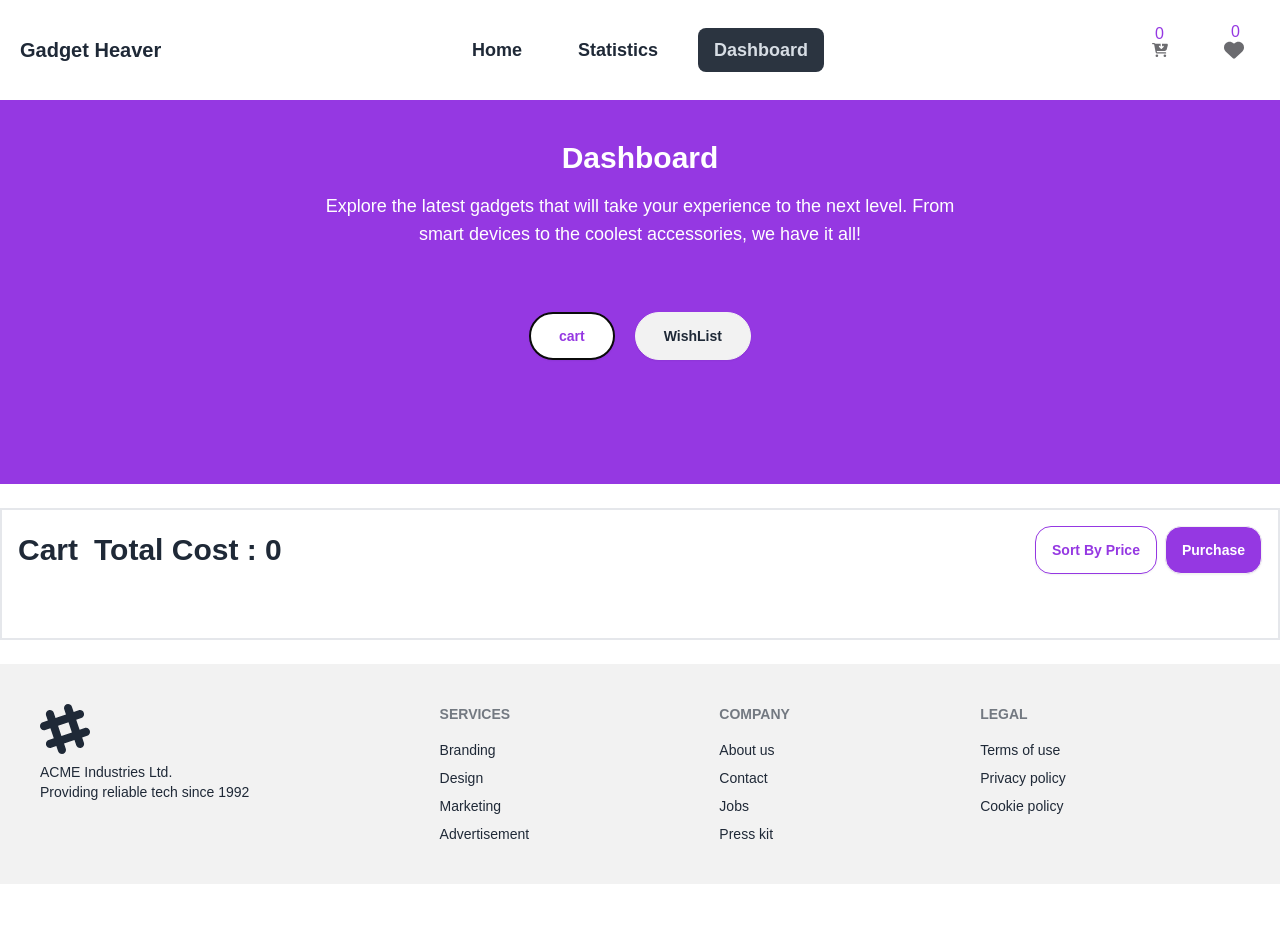
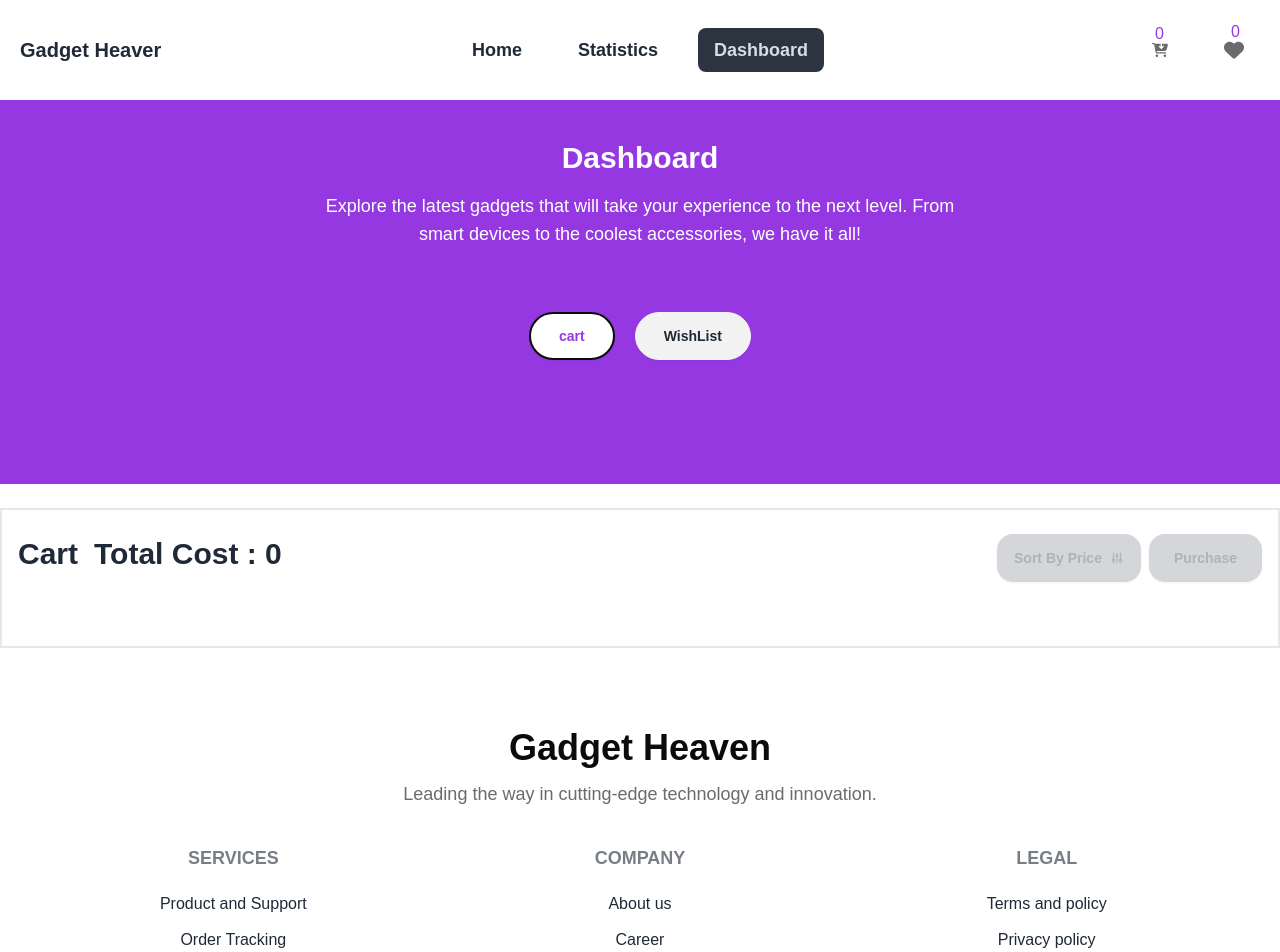
Before and after one commit to ABUNAYEM7/Gadget-Heaven, a React (Vite) app: page /Dashboard/CartDashboard in a window 1280 px wide. Shown: the top 952 px of the page. Before the commit the page ends 884 px from the top, so only its background shows below. Built offline with nearby package versions, Linux system fonts and the light colour scheme.

Commit message:
Add Sorting

```diff
--- a/package.json
+++ b/package.json
@@ -17,7 +17,6 @@
     "react-dom": "^18.3.1",
     "react-icons": "^5.3.0",
     "react-router-dom": "^6.27.0",
-    "react-toastify": "^10.0.6",
     "sort-by": "^1.2.0"
   },
   "devDependencies": {
--- a/src/Utility/CartContext.jsx
+++ b/src/Utility/CartContext.jsx
@@ -1,5 +1,5 @@
-import { Children, createContext, useContext, useEffect, useState } from "react";
-import { getStoredProducts, getStoredWhishList, setProducts, setWishList } from "./utility";
+import { createContext, useContext, useEffect, useState } from "react";
+import { getStoredProducts, getStoredWhishList, removeProduct, removeWishList, reset, setProducts, setWishList } from "./utility";
 
 const CartContext = createContext()
 
@@ -16,6 +16,25 @@ const CartProvider =({children})=>{
         setWishList(id)
         setWishListItems(getStoredWhishList())
     }
+    // remove-product-from-wishList
+    const removedWishListItems =(id)=>{
+        removeWishList(id)
+        setWishListItems(getStoredWhishList())
+    }
+
+    // remove-product-from-cart
+    const removedProducts =(id)=>{
+        removeProduct(id)
+        setCartItems(getStoredProducts())
+    }
+
+
+    // reset-function
+    const resetAll =()=>{
+        reset()
+        setCartItems(getStoredProducts())
+    }
+
 
     useEffect(()=>{
         localStorage.setItem('products', JSON.stringify(cartItems))
@@ -23,7 +42,17 @@ const CartProvider =({children})=>{
     },[cartItems,wishListItems])
 
     return (
-        <CartContext.Provider value={{addToCart,cartItems,addToWishList,wishListItems}}>
+        <CartContext.Provider value={{
+            addToCart,
+            cartItems,
+            addToWishList,
+            wishListItems,
+            removedWishListItems,
+            removedProducts,
+            setWishListItems,
+            setCartItems,
+            resetAll
+            }}>
             {children}
         </CartContext.Provider>
     )
--- a/src/components/CartDashboard.jsx
+++ b/src/components/CartDashboard.jsx
@@ -1,71 +1,165 @@
-import React, { useEffect, useState } from 'react'
-import { useCart } from '../Utility/CartContext'
+import React, { useEffect, useState } from "react";
+import { useCart } from "../Utility/CartContext";
 import { IoTrashBinSharp } from "react-icons/io5";
-import { useLoaderData } from 'react-router-dom'
+import { useLoaderData, useNavigate } from "react-router-dom";
+import { HiOutlineAdjustments } from "react-icons/hi";
+import checkMark from '../assets/Group.png'
 
 const CartDashboard = () => {
-    const [storedCart,setStoreCart] = useState([])
-    const {cartItems} =  useCart()
-    const data = useLoaderData()
+  const [storedCart, setStoreCart] = useState([]);
+  const [price, setPrice] = useState(0);
+  const [sorted, setSorted] = useState(false);
+  const { cartItems, removedProducts,resetAll } = useCart();
+  const data = useLoaderData();
+  const navigate = useNavigate()
 
-    useEffect(()=>{
-        const storedCart = [...data].filter(element=> cartItems.includes(element.id))
-        setStoreCart(storedCart)
-    },[])
+  useEffect(() => {
+    // filter-existingData
+    const storedCart = [...data].filter((element) =>
+      cartItems.includes(element.id)
+    );
+    setStoreCart(storedCart);
+    // calculate-price
+    const totalPrice = storedCart.reduce(
+      (pre, element) => pre + parseInt(element.price),
+      0
+    );
+    setPrice(totalPrice);
+  }, [cartItems, data]);
+
+
+  // sortClickHandler
+  const sortClickHandler = () => {
+    const sort = [...storedCart].sort((a, b) => b.price - a.price);
+    setStoreCart(sort);
+    setSorted(true);
+  };
+
+
+  // remove product from cart
+  const removeProductHandler = (id) => {
+    // removeItem-function
+    removedProducts(id);
+
+    // update-storedCart
+    const updatedProduct = storedCart.filter((element) => element.id !== id);
+    setStoreCart(updatedProduct);
+
+    // calculate-price
+    const removeItem = storedCart.find((element) => element.id === id);
+    const itemPrice = parseInt(removeItem.price);
+    setPrice(price - itemPrice);
+
+  };
+
+
+  //purchaseClickHandler
+  const purchaseClickHandler = () => {
+    purchaseModal.showModal()
+  };
+
+  // modalCloseHandler
+  const modalCloseHandler=(e)=>{
+    e.preventDefault()
+    resetAll()
+    setStoreCart([])
+    setPrice(0)
+    setSorted(false)
+    navigate('/')
+  }
+
+
   return (
-    <div className='max-w-screen-xl mx-auto my-6 md:p-4 border-2'>
+    <div className="max-w-screen-xl mx-auto my-6 md:p-4 border-2">
       {/* button-container */}
-      <div className='flex flex-col md:flex-row items-center md:justify-between  gap-4 '>
+      <div className="flex flex-col md:flex-row items-center md:justify-between  gap-4 ">
         <div>
-            <h3 className='text-3xl font-bold'>Cart</h3>
+          <h3 className="text-3xl font-bold">Cart</h3>
         </div>
-            <div className='flex items-center justify-between gap-2 w-full'>
-                <h3 className='text-3xl font-bold'>Total Cost : 0</h3>
-               <div className='space-x-2'>
-               <button className='btn bg-transparent text-highlight border-highlight rounded-2xl'>
-                Sort By Price
+        <div className="flex items-center justify-between gap-2 w-full">
+          <h3 className="text-xl font-semibold md:text-3xl md:font-bold">Total Cost : {price}</h3>
+          <div className="space-x-2 space-y-2">
+            <button
+              disabled={storedCart.length <= 1}
+              onClick={() => sortClickHandler()}
+              className="btn bg-transparent text-highlight border-highlight rounded-2xl"
+            >
+              {sorted ? "Sorted By Price" : "Sort By Price"}
+              <HiOutlineAdjustments />
             </button>
-                <button className='btn md:px-4 bg-highlight text-white hover:text-highlight rounded-2xl'>
+            <button
+              onClick={purchaseClickHandler}
+              disabled={storedCart.length <= 0}
+              className="btn px-6 bg-highlight text-white hover:text-highlight rounded-2xl"
+            >
               Purchase
             </button>
           </div>
         </div>
       </div>
       {/* cards-container */}
-      <div className='flex flex-col gap-5 my-6'>
-        {storedCart.map(cart=>
+      <div className="flex flex-col gap-5 my-6">
+        {storedCart.map((cart) => (
           <div
             key={cart.id}
-             className='flex md:flex-row flex-col  justify-between items-center gap-5 p-4 shadow-2xl'
+            className="flex md:flex-row flex-col  justify-between items-center gap-5 p-4 shadow-2xl"
           >
             {/* card-info-container */}
-                <div className='flex md:flex-row flex-col items-center gap-2'>
-                        <div className='w-40 h-40 '>
-                            <img className='w-full rounded-xl' src={cart.image} alt={cart.title}/>
+            <div className="flex md:flex-row flex-col items-center gap-2">
+              <div className="w-40 h-40 ">
+                <img
+                  className="w-full rounded-xl"
+                  src={cart.image}
+                  alt={cart.title}
+                />
               </div>
-                        <div className='space-y-3 flex flex-col items-center md:items-start'>
-                            <h3 className='text-2xl font-bold text-dark1'>
-                            {cart.title}
-                            </h3>
-                            <p className='font-medium text-secondary w-2/3 text-center md:text-start'>
+              <div className="space-y-3 flex flex-col items-center md:items-start">
+                <h3 className="text-2xl font-bold text-dark1">{cart.title}</h3>
+                <p className="font-medium text-secondary w-2/3 text-center md:text-start">
                   {cart.description}
                 </p>
-                            <p className='text-xl font-medium text-secondary'>
+                <p className="text-xl font-medium text-secondary">
                   Price : {cart.price}$
                 </p>
               </div>
             </div>
             {/* button-container */}
             <div>
-                    <button className='btn btn-error text-white p-3 rounded-full'>
-                    <IoTrashBinSharp size={20}/>
+              <button
+                onClick={() => removeProductHandler(cart.id)}
+                className="btn btn-error text-white p-3 rounded-full"
+              >
+                <IoTrashBinSharp size={20} />
               </button>
             </div>
           </div>
-        )}
+        ))}
+      </div>
+      {/* modal-container */}
+      <dialog id="purchaseModal" className="modal modal-bottom sm:modal-middle">
+        <div className="modal-box flex flex-col items-center gap-3">
+          <div>
+            <img className="w-20 h-20" src={checkMark} alt="checkMark" />
+          </div>
+          <h3 className="font-bold text-xl">Payment Successfully</h3>
+          <p className="text-lg font-medium text-secondary">
+            Thanks For Purchasing
+          </p>
+          <p className="text-lg font-medium text-secondary">
+            Total : {price}$
+          </p>
+          <div className="modal-action flex items-center w-full justify-center ">
+            <form method="dialog " className="w-full">
+              {/* if there is a button in form, it will close the modal */}
+              <button
+              onClick={modalCloseHandler}
+               className="btn w-full">Close</button>
+            </form>
           </div>
         </div>
-  )
-}
+      </dialog>
+    </div>
+  );
+};
 
-export default CartDashboard
+export default CartDashboard;
--- a/src/components/DetailsFloat.jsx
+++ b/src/components/DetailsFloat.jsx
@@ -3,6 +3,7 @@ import { DataContext, ProductIdContext } from "./ProductDetails";
 import { FaStar ,FaRegStarHalfStroke,FaCartArrowDown, FaHeart} from "react-icons/fa6";
 import { getStoredProducts} from "../Utility/utility";
 import { useCart } from "../Utility/CartContext";
+
 
 
 const DetailsFloat = () => {
@@ -40,10 +41,12 @@ const DetailsFloat = () => {
   const cartClickHandler =(id)=>{
         addToCart(id)
         setAdded(true)
+        alert('Product Added To The Cart')
   }
   const wishListClickHandler =(id)=>{
         addToWishList(id)
         setWishListAdd(true)
+
   }
   return (
     <div className="md:relative lg:max-w-[1100px] lg:h-[350px]  mx-auto">
--- a/src/components/Footer.jsx
+++ b/src/components/Footer.jsx
@@ -1,46 +1,41 @@
 import React from "react";
+import { Link } from "react-router-dom";
 
 const Footer = () => {
   return (
-    <footer className="footer bg-base-200 text-base-content p-10">
-      <aside>
-        <svg
-          width="50"
-          height="50"
-          viewBox="0 0 24 24"
-          xmlns="http://www.w3.org/2000/svg"
-          fillRule="evenodd"
-          clipRule="evenodd"
-          className="fill-current"
-        >
-          <path d="M22.672 15.226l-2.432.811.841 2.515c.33 1.019-.209 2.127-1.23 2.456-1.15.325-2.148-.321-2.463-1.226l-.84-2.518-5.013 1.677.84 2.517c.391 1.203-.434 2.542-1.831 2.542-.88 0-1.601-.564-1.86-1.314l-.842-2.516-2.431.809c-1.135.328-2.145-.317-2.463-1.229-.329-1.018.211-2.127 1.231-2.456l2.432-.809-1.621-4.823-2.432.808c-1.355.384-2.558-.59-2.558-1.839 0-.817.509-1.582 1.327-1.846l2.433-.809-.842-2.515c-.33-1.02.211-2.129 1.232-2.458 1.02-.329 2.13.209 2.461 1.229l.842 2.515 5.011-1.677-.839-2.517c-.403-1.238.484-2.553 1.843-2.553.819 0 1.585.509 1.85 1.326l.841 2.517 2.431-.81c1.02-.33 2.131.211 2.461 1.229.332 1.018-.21 2.126-1.23 2.456l-2.433.809 1.622 4.823 2.433-.809c1.242-.401 2.557.484 2.557 1.838 0 .819-.51 1.583-1.328 1.847m-8.992-6.428l-5.01 1.675 1.619 4.828 5.011-1.674-1.62-4.829z"></path>
-        </svg>
-        <p>
-          ACME Industries Ltd.
-          <br />
-          Providing reliable tech since 1992
-        </p>
+    <footer className="footer flex p-10 max-w-screen-xl mx-auto">
+     <div className="flex flex-col items-center justify-center gap-5 w-full">
+     <div className="my-4">
+     <aside  className="space-y-3">
+        <h3 className="text-4xl font-bold text-center text-primary">
+        Gadget Heaven
+        </h3>
+        <p className="text-lg font-medium text-secondary text-center">
+          Leading the way in cutting-edge technology and innovation.</p>
       </aside>
-      <nav>
-        <h6 className="footer-title">Services</h6>
-        <a className="link link-hover">Branding</a>
-        <a className="link link-hover">Design</a>
-        <a className="link link-hover">Marketing</a>
-        <a className="link link-hover">Advertisement</a>
+     </div>
+     <div className="grid grid-cols-1 md:grid-cols-2 lg:grid-cols-3 gap-5 justify-items-center w-full">
+     <nav className="flex flex-col space-y-3 items-center">
+        <h6 className="footer-title text-lg font-bold">Services</h6>
+        <Link className="link link-hover text-base">Product and Support</Link>
+        <Link className="link link-hover text-base">Order Tracking</Link>
+        <Link className="link link-hover text-base">Shipment</Link>
+        <Link className="link link-hover text-base">Delivery</Link>
       </nav>
-      <nav>
-        <h6 className="footer-title">Company</h6>
-        <a className="link link-hover">About us</a>
-        <a className="link link-hover">Contact</a>
-        <a className="link link-hover">Jobs</a>
-        <a className="link link-hover">Press kit</a>
+      <nav className="flex flex-col space-y-3 items-center">
+        <h6 className="footer-title text-lg font-bold">Company</h6>
+        <Link className="link link-hover text-base">About us</Link>
+        <Link className="link link-hover text-base">Career</Link>
+        <Link className="link link-hover text-base">Contact</Link>
       </nav>
-      <nav>
-        <h6 className="footer-title">Legal</h6>
-        <a className="link link-hover">Terms of use</a>
-        <a className="link link-hover">Privacy policy</a>
-        <a className="link link-hover">Cookie policy</a>
+      <nav className="flex flex-col space-y-3 items-center">
+        <h6 className="footer-title text-lg font-bold">Legal</h6>
+        <Link className="link link-hover text-base">Terms and policy </Link>
+        <Link className="link link-hover text-base">Privacy policy</Link>
+        <Link className="link link-hover text-base">Cookie policy</Link>
       </nav>
+     </div>
+     </div>
     </footer>
   );
 };
--- a/src/components/Navbar.jsx
+++ b/src/components/Navbar.jsx
@@ -1,25 +1,47 @@
-import { Link, NavLink, useLocation, } from "react-router-dom";
+import { Link, NavLink, useLocation } from "react-router-dom";
 import { FaCartArrowDown, FaHeart } from "react-icons/fa6";
 import { useCart } from "../Utility/CartContext";
 
 const Navbar = () => {
-  const {pathname} = useLocation()
+  const { pathname } = useLocation();
   const links = (
     <>
       <li>
-        <NavLink className='text-sm font-medium  md:text-lg md:font-bold duration-300' to={"/"}>Home</NavLink>
+        <NavLink
+          className="text-sm font-medium  md:text-lg md:font-bold duration-300"
+          to={"/"}
+        >
+          Home
+        </NavLink>
       </li>
       <li>
-        <NavLink className='text-sm font-medium  md:text-lg md:font-bold'  to={"/Statistics"}>Statistics</NavLink>
+        <NavLink
+          className="text-sm font-medium  md:text-lg md:font-bold"
+          to={"/Statistics"}
+        >
+          Statistics
+        </NavLink>
       </li>
       <li>
-        <NavLink className='text-sm font-medium  md:text-lg md:font-bold'  to={"/Dashboard"}>Dashboard</NavLink>
+        <NavLink
+          className="text-sm font-medium  md:text-lg md:font-bold"
+          to={"/Dashboard"}
+        >
+          Dashboard
+        </NavLink>
       </li>
     </>
   );
-  const {cartItems,wishListItems} = useCart()
+  const logInClickHandler = () => {
+    console.log("hello");
+  };
+  const { cartItems, wishListItems } = useCart();
   return (
-    <div className={`max-w-screen-2xl mx-auto md:p-3   ${pathname == '/Home/All%20Products' && 'bg-highlight text-white'}`}>
+    <div
+      className={`max-w-screen-2xl mx-auto md:p-3   ${
+        pathname == "/Home/All%20Products" && "bg-highlight text-white"
+      }`}
+    >
       <div className="navbar max-w-screen-xl mx-auto">
         <div className="navbar-start">
           <div className="dropdown">
@@ -47,7 +69,12 @@ const Navbar = () => {
             </ul>
           </div>
           <div>
-            <Link to={'/'} className="text-lg font-medium md:text-xl md:font-bold ">Gadget Heaver</Link>
+            <Link
+              to={"/"}
+              className="text-lg font-medium md:text-xl md:font-bold "
+            >
+              Gadget Heaver
+            </Link>
           </div>
         </div>
         <div className="navbar-center hidden lg:flex">
@@ -55,18 +82,30 @@ const Navbar = () => {
         </div>
         <div className="navbar-end space-x-6">
           <NavLink
-            className={({isActive})=> `p-4  ${isActive? 'ring-4  ring-secondary' : ''} bg-white rounded-full text-secondary hover:ring-4 hover:ring-secondary relative`}
+            className={({ isActive }) =>
+              `p-4  ${
+                isActive ? "ring-4  ring-secondary" : ""
+              } bg-white rounded-full text-secondary hover:ring-4 hover:ring-secondary relative`
+            }
             to="/Cart"
           >
             <FaCartArrowDown size={16} />
-            <h3 className="absolute -top-1 right-5 text-highlight">{cartItems.length}</h3>
+            <h3 className="absolute -top-1 right-5 text-highlight">
+              {cartItems.length}
+            </h3>
           </NavLink>
           <NavLink
-            className={({isActive})=> `p-4 ${isActive? 'ring-4  ring-secondary' : ''} bg-white rounded-full text-secondary hover:ring-4 hover:ring-secondary relative`}
+            className={({ isActive }) =>
+              `p-4 ${
+                isActive ? "ring-4  ring-secondary" : ""
+              } bg-white rounded-full text-secondary hover:ring-4 hover:ring-secondary relative`
+            }
             to="/WishList"
           >
             <FaHeart size={20} />
-            <h3 className="absolute -top-1 right-5 text-highlight">{wishListItems.length}</h3>
+            <h3 className="absolute -top-1 right-5 text-highlight">
+              {wishListItems.length}
+            </h3>
           </NavLink>
         </div>
       </div>
--- a/src/components/WishListDashboard.jsx
+++ b/src/components/WishListDashboard.jsx
@@ -1,7 +1,68 @@
-import React from "react";
+import React, { useEffect, useState } from "react";
+import { useLoaderData } from "react-router-dom";
+import { useCart } from "../Utility/CartContext";
+import { IoTrashBinSharp } from "react-icons/io5";
 
 const WishListDashboard = () => {
-  return <div>WishListDashboard</div>;
+  const data = useLoaderData()
+  const {wishListItems,removedWishListItems} = useCart()
+  const [storeWishList,setStoreWishList] = useState([])
+
+  // filtering-data
+  useEffect(()=>{
+    const storeWishList = [...data].filter(element=> wishListItems.includes(element.id))
+      setStoreWishList(storeWishList)
+  },[data,wishListItems])
+
+  // removeProductHandler
+  const removeWishHandler =(id)=>{
+    removedWishListItems(id)
+    const updatedProduct = storeWishList.filter(element=>element.id !== id)
+    setStoreWishList(updatedProduct)
+  }
+
+  return (
+    <div className="max-w-screen-xl mx-auto my-6 p-4">
+      <div>
+      <h3 className='text-3xl font-bold'>WishList</h3>
+      </div>
+      <div className='flex flex-col gap-5 my-6'>
+        {storeWishList.map(cart=>
+            <div
+             key={cart.id}
+             className='flex md:flex-row flex-col  justify-between items-center gap-5 p-4 shadow-2xl'
+              >
+              {/* card-info-container */}
+                <div className='flex md:flex-row flex-col items-center gap-2'>
+                        <div className='w-40 h-40 '>
+                            <img className='w-full rounded-xl' src={cart.image} alt={cart.title}/>
+                        </div>
+                        <div className='space-y-3 flex flex-col items-center md:items-start'>
+                            <h3 className='text-2xl font-bold text-dark1'>
+                            {cart.title}
+                            </h3>
+                            <p className='font-medium text-secondary w-2/3 text-center md:text-start'>
+                            {cart.description}
+                            </p>
+                            <p className='text-xl font-medium text-secondary'>
+                            Price : {cart.price}$
+                            </p>
+                            <button className="btn px-4 bg-highlight hover:text-highlight text-white">Add To Cart</button>
+                        </div>
+                </div>
+                {/* button-container */}
+                <div>
+                    <button
+                    onClick={()=>removeWishHandler(cart.id)}
+                    className='btn btn-error text-white p-3 rounded-full'>
+                    <IoTrashBinSharp size={20}/>
+                    </button>
+                </div>
+              </div>
+        )}
+      </div>
+    </div>
+  );
 };
 
 export default WishListDashboard;
--- a/src/layout/Routes.jsx
+++ b/src/layout/Routes.jsx
@@ -56,7 +56,8 @@ import WishListDashboard from "../components/WishListDashboard";
               },
               {
                 path : '/Dashboard/WishListDashboard',
-                element :<WishListDashboard/>
+                element :<WishListDashboard/>,
+                loader :()=> fetch('/AllData.json')
               },
             ]
         },
--- a/src/main.jsx
+++ b/src/main.jsx
@@ -6,10 +6,13 @@ import { routes } from './layout/Routes'
 import CartProvider from './Utility/CartContext'
 
 
+
 createRoot(document.getElementById('root')).render(
   <StrictMode>
           <CartProvider>
-          <RouterProvider router={routes}/>
+          <RouterProvider router={routes} >
+          </RouterProvider>
           </CartProvider>
+
   </StrictMode>,
 )
--- a/src/pages/Home.jsx
+++ b/src/pages/Home.jsx
@@ -14,7 +14,7 @@ const Home = () => {
       <Hero/>
       </section>
       {/* float-section */}
-      <section className=' my-8 min-h-[400px] '>
+      <section className=' my-8 md:min-h-[400px] '>
         <Floats/>
       </section>
       {/* category-container */}
--- a/src/pages/MainLayout.jsx
+++ b/src/pages/MainLayout.jsx
@@ -1,4 +1,3 @@
-import React, { createContext } from "react";
 import Navbar from "../components/Navbar";
 import Footer from "../components/Footer";
 import { Outlet} from "react-router-dom";
```
Also changed, not shown: src/Utility/utility.js (+24 -2 lines), 1 other file (tests, documents, lock files or other folders). Lines whose indentation alone changed are shown as unchanged.
